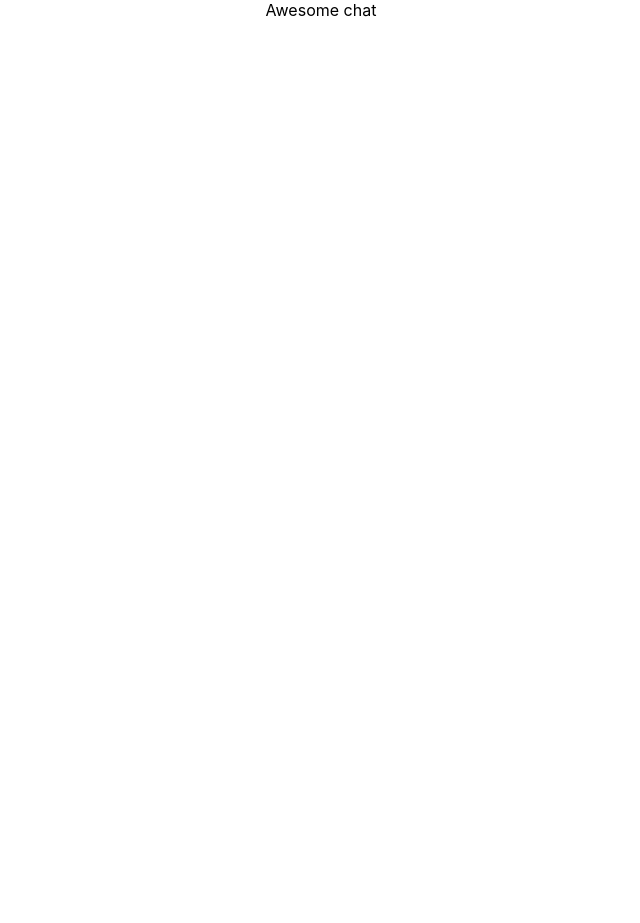
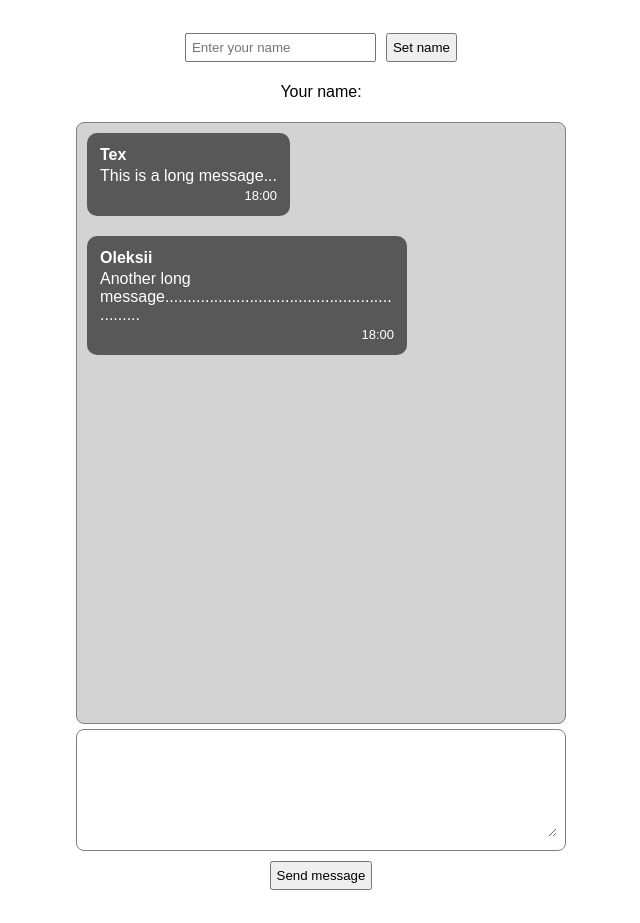
Before and after one commit to tex1988/chat, a React (Create React App) app in the folder src/main/ui/: page / in a window 1280 px wide. Shown: the whole page, without its empty margins (319-959 px from the left). Before the commit the page ends 800 px from the top, so only its background shows below. Built offline with nearby package versions, Linux system fonts and the light colour scheme.

Commit message:
Added chat ui

```diff
--- a/package.json
+++ b/package.json
@@ -48,7 +48,11 @@
   },
   "devDependencies": {
     "clean-webpack-plugin": "^4.0.0",
+    "css-loader": "^6.7.3",
     "html-webpack-plugin": "^5.5.1",
+    "postcss-loader": "^7.2.4",
+    "sass-loader": "^13.2.2",
+    "style-loader": "^3.3.2",
     "webpack": "^5.80.0",
     "webpack-cli": "^5.0.2",
     "webpack-dev-server": "^4.13.3"
--- a/src/main/ui/components/Chat.tsx
+++ /dev/null
@@ -1,7 +0,0 @@
-import { FC } from 'react';
-
-const Chat:FC = () => {
-  return <div>Awesome chat</div>;
-};
-
-export default Chat;
--- a/src/main/ui/src/App.css
+++ /dev/null
@@ -1,38 +0,0 @@
-.App {
-  text-align: center;
-}
-
-.App-logo {
-  height: 40vmin;
-  pointer-events: none;
-}
-
-@media (prefers-reduced-motion: no-preference) {
-  .App-logo {
-    animation: App-logo-spin infinite 20s linear;
-  }
-}
-
-.App-header {
-  background-color: #282c34;
-  min-height: 100vh;
-  display: flex;
-  flex-direction: column;
-  align-items: center;
-  justify-content: center;
-  font-size: calc(10px + 2vmin);
-  color: white;
-}
-
-.App-link {
-  color: #61dafb;
-}
-
-@keyframes App-logo-spin {
-  from {
-    transform: rotate(0deg);
-  }
-  to {
-    transform: rotate(360deg);
-  }
-}
--- a/src/main/ui/src/App.tsx
+++ b/src/main/ui/src/App.tsx
@@ -1,10 +1,12 @@
-import './App.css';
-import Chat from "../components/Chat";
+import Chat from "./components/Chat";
+import './assets/index.scss';
 
 function App() {
   return (
-    <div className="App">
-     <Chat/>
+    <div className='root'>
+      <div className='container'>
+        <Chat />
+      </div>
     </div>
   );
 }
--- /dev/null
+++ b/src/main/ui/src/assets/index.scss
@@ -0,0 +1,124 @@
+html * {
+  font-family: Arial, Geneva, Helvetica, sans-serif;
+}
+
+.root {
+  align-items: center;
+  display: flex;
+  flex-direction: column;
+  padding: 10px;
+  background-color: white;
+}
+
+.container {
+  width: 500px;
+  padding: 10px;
+}
+
+.flex-row-center {
+  display: flex;
+  flex-direction: row;
+  flex-wrap: nowrap;
+  justify-content: center;
+  align-items: center;
+}
+
+.flex-row-space {
+  display: flex;
+  flex-direction: row;
+  flex-wrap: nowrap;
+  justify-content: space-between;
+  align-items: center;
+}
+
+.message-area {
+  display: flex;
+  flex-direction: column;
+  flex-wrap: nowrap;
+  justify-content: flex-start;
+  margin: 5px;
+  height: 600px;
+  border: 1px solid grey;
+  border-radius: 8px;
+  overflow-y: scroll;
+  background: lightgrey;
+}
+
+.message-row {
+  display: flex;
+  flex-direction: row;
+  flex-wrap: nowrap;
+  justify-content: flex-start;
+  align-items: center;
+
+  &-my {
+    @extend .message-row;
+    justify-content: flex-end;
+  }
+}
+
+.text-area-container {
+  display: flex;
+  flex-direction: row;
+  flex-wrap: nowrap;
+  justify-content: center;
+  align-items: center;
+  max-height: 550px;
+  min-height: 100px;
+  margin: 5px;
+  border: 1px solid grey;
+  border-radius: 8px;
+  padding: 10px;
+
+  .text-area {
+    height: 100%;
+    max-height: 500px;
+    min-width: 468px;
+    min-height: 90px;
+    border: none;
+    overflow: auto;
+    outline: none;
+    font-size: 15px;
+
+  }
+}
+
+.button {
+  padding: 5px;
+  margin: 5px;
+}
+
+.input {
+  padding: 5px;
+  margin: 5px;
+}
+
+.message {
+  background: #585858;
+  margin: 10px;
+  padding: 10px;
+  border-radius: 10px;
+  max-width: 300px;
+  color: white;
+
+  &-my {
+    @extend .message;
+    background: dodgerblue;
+    color: white;
+  }
+
+  p {
+    margin: 3px;
+    max-width: 296px;
+    word-break: break-word;
+  }
+
+  &-name {
+    font-weight: bolder;
+  }
+
+  &-time {
+    text-align: right;
+    font-size: 13px;
+  }
+}
--- /dev/null
+++ b/src/main/ui/src/components/Chat.tsx
@@ -0,0 +1,80 @@
+import { ChangeEvent, KeyboardEvent, FC, useEffect, useState } from 'react';
+import Message, { IMessage } from './Message';
+
+const Chat: FC = () => {
+  const [messages, setMessages] = useState<IMessage[]>([]);
+  const [name, setName] = useState<string>('');
+  let nameInput: string = '';
+  let message: string = '';
+
+  useEffect(() => {
+  }, [name]);
+
+  function onNameInput(event: ChangeEvent<HTMLInputElement>): void {
+    nameInput = event.target.value;
+  }
+
+  function onMessageInput(event: ChangeEvent<HTMLTextAreaElement>): void {
+    message = event.target.value;
+  }
+
+  function onMessageSend(): void {
+    validateName();
+  }
+
+  function onTextAreaKeyPress(event: KeyboardEvent): void {
+    if (event.key === 'Enter') {
+      onMessageSend();
+    }
+  }
+
+  function onNameInputKeyPress(event: KeyboardEvent): void {
+    if (event.key === 'Enter') {
+      setName(nameInput);
+    }
+  }
+
+  function validateName(): void {
+    if (name.length < 3) {
+      alert('Please enter name not less than 3 characters');
+    }
+  }
+
+  return (
+    <>
+      <div className='flex-row-center'>
+        <input className='input' type='text' name='Name' placeholder='Enter your name' onChange={onNameInput}
+               onKeyDown={onNameInputKeyPress} />
+        <button onClick={() => setName(nameInput)} className='button'>Set name</button>
+      </div>
+      <div className='flex-row-center'>
+        <p>Your name: {name}</p>
+      </div>
+      <div className='message-area'>
+        <Message {...{
+          message: { name: 'Tex', message: 'This is a long message...', time: '18:00' },
+          myName: name,
+        }} />
+        <Message {...{
+          message: {
+            name: 'Oleksii',
+            message: 'Another long message............................................................',
+            time: '18:00',
+          },
+          myName: name,
+        }} />
+        {
+          messages.map((message, index) => <Message {...{ message: message, myName: name }} key={index} />)
+        }
+      </div>
+      <div className='text-area-container'>
+        <textarea className='text-area' onChange={onMessageInput} onKeyDown={onTextAreaKeyPress}></textarea>
+      </div>
+      <div className='flex-row-center'>
+        <button className='button' onClick={onMessageSend}>Send message</button>
+      </div>
+    </>
+  );
+};
+
+export default Chat;
--- /dev/null
+++ b/src/main/ui/src/components/Message.tsx
@@ -0,0 +1,30 @@
+import { FC } from 'react';
+
+export interface IMessage {
+  name: string,
+  message: string,
+  time: string
+}
+
+type MessageProps = {
+  message: IMessage,
+  myName: String
+}
+
+const Message: FC<MessageProps> = (props) => {
+  const myName = props.myName;
+  const { name, message, time } = props.message;
+
+
+  return (
+    <div className={name === myName ? 'message-row-my' : 'message-row'}>
+      <div className={name === myName ? 'message-my' : 'message'}>
+        <p className='message-name'>{name}</p>
+        <p>{message}</p>
+        <p className='message-time'>{time}</p>
+      </div>
+    </div>
+  );
+};
+
+export default Message;
--- a/src/main/ui/src/index.css
+++ /dev/null
@@ -1,13 +0,0 @@
-body {
-  margin: 0;
-  font-family: -apple-system, BlinkMacSystemFont, 'Segoe UI', 'Roboto', 'Oxygen',
-    'Ubuntu', 'Cantarell', 'Fira Sans', 'Droid Sans', 'Helvetica Neue',
-    sans-serif;
-  -webkit-font-smoothing: antialiased;
-  -moz-osx-font-smoothing: grayscale;
-}
-
-code {
-  font-family: source-code-pro, Menlo, Monaco, Consolas, 'Courier New',
-    monospace;
-}
--- a/src/main/ui/src/index.tsx
+++ b/src/main/ui/src/index.tsx
@@ -1,6 +1,5 @@
 import React from 'react';
 import ReactDOM from 'react-dom/client';
-import './index.css';
 import App from './App';
 
 const root = ReactDOM.createRoot(
```
Also changed, not shown: src/main/ui/public/index.html (+0 -23 lines), 1 other file (tests, documents, lock files or other folders).
